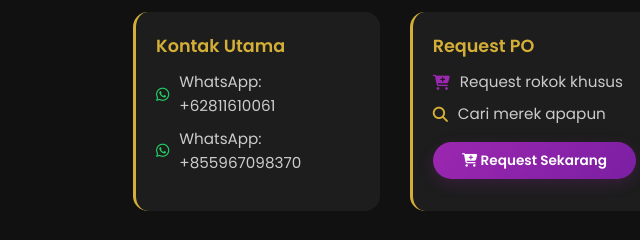
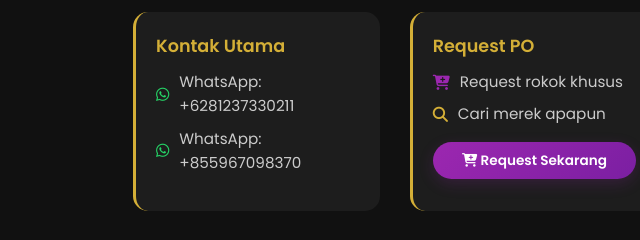
Before and after one commit to KBR99/Rnstore, a plain HTML site: page index.html in a window 1280 px wide. Shown: the part 3970-4210 px from the top of the page, 107-747 px from the left. Drawn offline with nearby package versions, Linux system fonts and the light colour scheme.

Commit message:
Update index.html

```diff
--- a/index.html
+++ b/index.html
@@ -1857,7 +1857,7 @@
                         <h3 class="contact-title">Kontak Utama</h3>
                         <div class="contact-detail">
                             <i class="fab fa-whatsapp" style="color: var(--green);"></i>
-                            <span>WhatsApp: +62811610061</span>
+                            <span>WhatsApp: +6281237330211</span>
                         </div>
                         <div class="contact-detail">
                             <i class="fab fa-whatsapp" style="color: var(--green);"></i>
```
